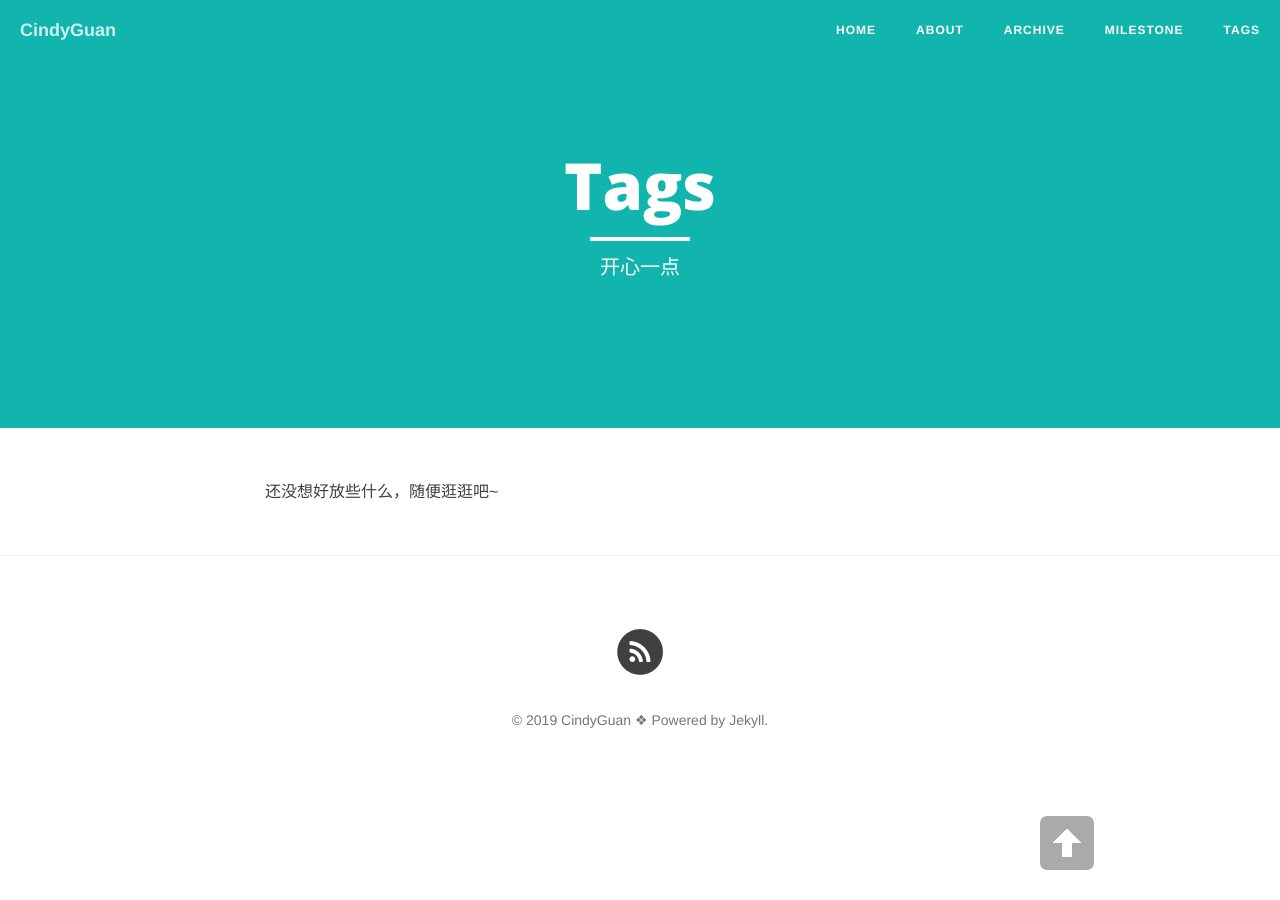
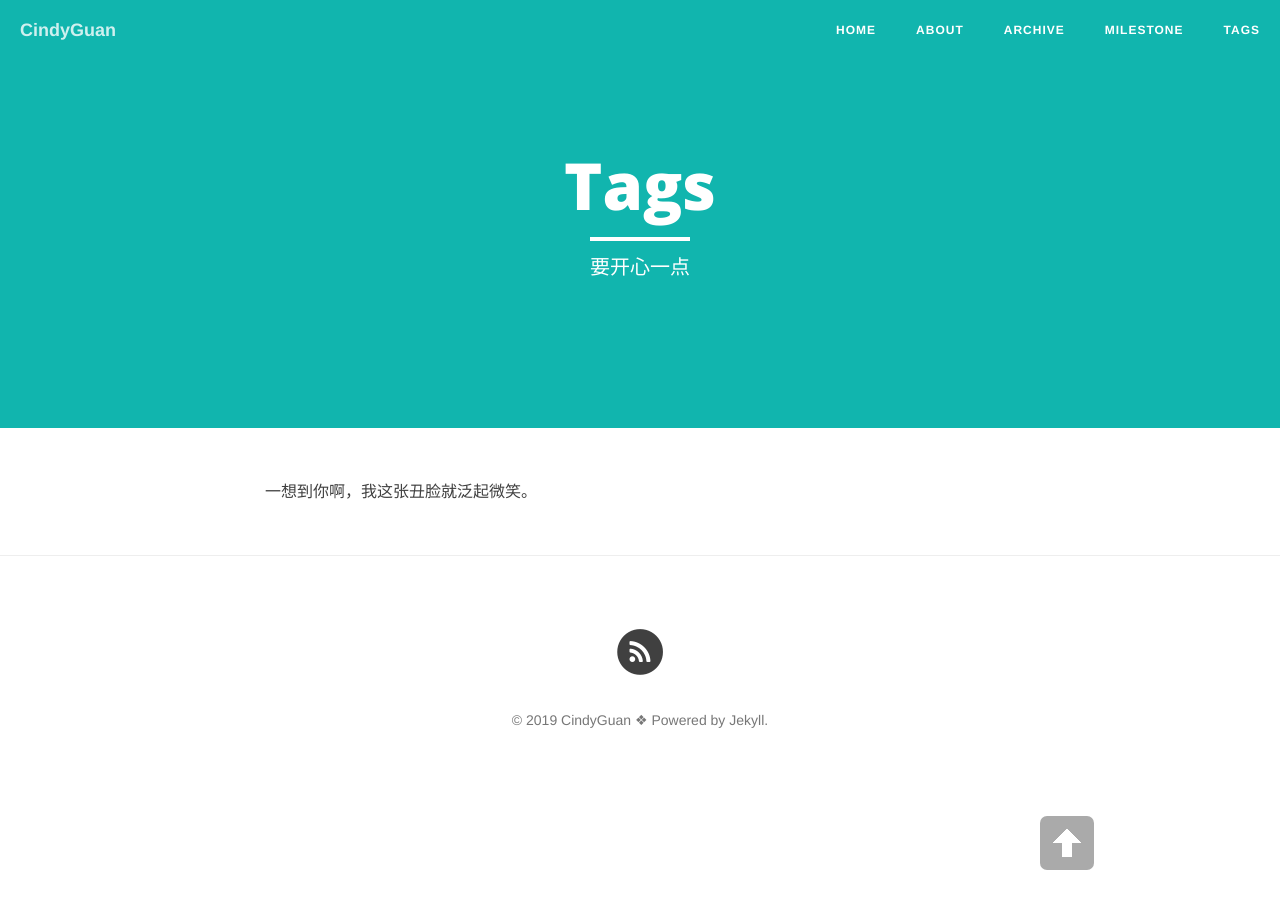
Before and after one commit to HBforHer/HBforHer.github.io, a Jekyll site: the page built from tags.md, in a window 1280 px wide. Built offline with Jekyll 4.4.1, drawn with Linux system fonts in a browser that asks for light colours; nearby versions of some CDN libraries.

Commit message:
Update tags.md

```diff
--- a/tags.md
+++ b/tags.md
@@ -1,8 +1,8 @@
 ---
 layout: page
 title: "Tags"
-description: "开心一点"
+description: "要开心一点"
 header-img: "img/semantic.jpg"
 ---
 
-还没想好放些什么，随便逛逛吧~
+一想到你啊，我这张丑脸就泛起微笑。
```
